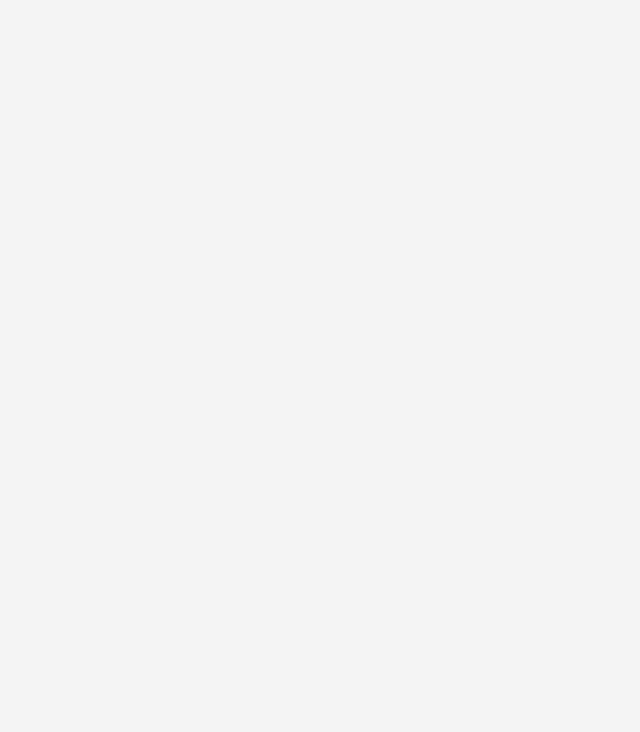
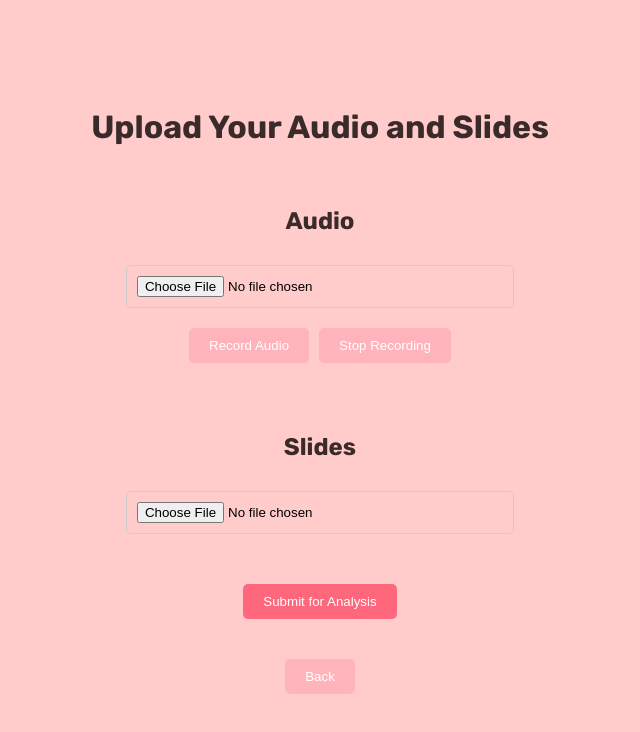
Before and after one commit to epshinde/GirlHacks, a React (Create React App) app in the folder speak-savvy/: page /upload in a window 1280 px wide. Before the commit this address had no page. Shown: the top 732 px of the page, without its empty margins (320-960 px from the left). Built offline with nearby package versions, Linux system fonts and the light colour scheme.

Commit message:
improve and pastel

```diff
--- a/speak-savvy/package.json
+++ b/speak-savvy/package.json
@@ -8,6 +8,7 @@
     "@testing-library/user-event": "^13.5.0",
     "react": "^18.3.1",
     "react-dom": "^18.3.1",
+    "react-media-recorder": "^1.7.1",
     "react-router-dom": "^6.26.2",
     "react-scripts": "5.0.1",
     "web-vitals": "^2.1.4"
--- a/speak-savvy/src/App.css
+++ b/speak-savvy/src/App.css
@@ -1,44 +1,20 @@
 /* src/App.css */
 body {
-  font-family: Arial, sans-serif;
+  background-color: #ffcccb;
+  font-family: 'Rubik', sans-serif; /* Modern font */
   margin: 0;
   padding: 0;
-  background-color: #f4f4f4;
 }
 
-.center {
-  display: flex;
-  flex-direction: column;
-  align-items: center;
-  justify-content: center;
-  height: 100vh;
+h1, h2, h3 {
+  color: #3A2A2A; /* Darker text color for contrast */
 }
 
-.button-container {
-  display: flex;
-  justify-content: center;
-  gap: 20px; /* Space between buttons */
+/* General button styles */
+button {
+  transition: background-color 0.3s ease;
 }
 
-.stButton {
-  background-color: #6E7DAB;
-  color: #D1E3DD;
-  padding: 15px 30px;
-  font-size: 18px;
-  border-radius: 8px;
-  border: none;
-  cursor: pointer;
-  display: flex;
-  align-items: center;
+button:hover {
+  opacity: 0.9; /* Slight fade on hover */
 }
-
-.stButton:hover {
-  background-color: #5762D5;
-  color: #FFFFFF;
-}
-
-.button-img {
-  margin-right: 10px; /* Space between image and text */
-  width: 30px; /* Adjust the size of the images */
-  height: 30px;
-}
--- a/speak-savvy/src/App.js
+++ b/speak-savvy/src/App.js
@@ -3,6 +3,7 @@ import React from 'react';
 import { BrowserRouter as Router, Route, Routes } from 'react-router-dom';
 import Home from './components/Home';
 import AiGoals from './components/AiGoals';
+import UploadPage from './components/UploadPage'; // Import your new UploadPage component
 import RealCoach from './components/RealCoach';
 import './App.css';
 
@@ -12,6 +13,7 @@ const App = () => {
             <Routes>
                 <Route path="/" element={<Home />} />
                 <Route path="/ai" element={<AiGoals />} />
+                <Route path="/upload" element={<UploadPage />} /> {/* Ensure this route is included */}
                 <Route path="/real-coach" element={<RealCoach />} />
             </Routes>
         </Router>
--- a/speak-savvy/src/components/AiGoals.js
+++ b/speak-savvy/src/components/AiGoals.js
@@ -1,49 +1,60 @@
 // src/components/AiGoals.js
-import React, { useState } from 'react';
-import { Link } from 'react-router-dom';
+import React from 'react';
+import { useNavigate } from 'react-router-dom';
+import BackButton from './BackButton'; // Import BackButton
 
 const AiGoals = () => {
-    const [goals, setGoals] = useState({
-        clarity: false,
-        engagement: false,
-        time: false,
-        confidence: false,
-    });
+    const navigate = useNavigate();
 
-    const handleChange = (event) => {
-        const { name, checked } = event.target;
-        setGoals({ ...goals, [name]: checked });
+    const handleGoalsConfirmation = () => {
+        navigate('/upload');
     };
 
     return (
-        <div className="center">
+        <div style={styles.container}>
             <h1>Set Your Presentation Goals</h1>
+            {/* Goals checkboxes */}
             <label>
-                <input type="checkbox" name="clarity" checked={goals.clarity} onChange={handleChange} />
-                Improve clarity of speech
+                <input type="checkbox" /> Improve clarity of speech
             </label>
             <label>
-                <input type="checkbox" name="engagement" checked={goals.engagement} onChange={handleChange} />
-                Increase audience engagement
+                <input type="checkbox" /> Increase audience engagement
             </label>
             <label>
-                <input type="checkbox" name="time" checked={goals.time} onChange={handleChange} />
-                Stay within time limits
+                <input type="checkbox" /> Stay within time limits
             </label>
             <label>
-                <input type="checkbox" name="confidence" checked={goals.confidence} onChange={handleChange} />
-                Boost presentation confidence
+                <input type="checkbox" /> Boost presentation confidence
             </label>
-            <div className="button-container">
-                <Link to="/">
-                    <button className="stButton">Back to Home</button>
-                </Link>
-                <Link to="/ai-analysis">
-                    <button className="stButton">Confirm Goals</button>
-                </Link>
-            </div>
+
+            <button onClick={handleGoalsConfirmation} style={styles.confirmButton}>
+                Confirm Goals
+            </button>
+
+            {/* Back Button */}
+            <BackButton to="/" />
         </div>
     );
 };
 
+const styles = {
+    container: {
+        display: 'flex',
+        flexDirection: 'column',
+        alignItems: 'center',
+        textAlign: 'center',
+        padding: '20px',
+    },
+    confirmButton: {
+        padding: '10px 20px',
+        backgroundColor: '#FF677D', // Pastel Red
+        color: '#fff',
+        border: 'none',
+        borderRadius: '5px',
+        cursor: 'pointer',
+        margin: '20px 0',
+        transition: 'background-color 0.3s ease',
+    }
+};
+
 export default AiGoals;
--- /dev/null
+++ b/speak-savvy/src/components/BackButton.js
@@ -0,0 +1,28 @@
+// src/components/BackButton.js
+import React from 'react';
+import { useNavigate } from 'react-router-dom';
+
+const BackButton = ({ to }) => {
+    const navigate = useNavigate();
+
+    return (
+        <button onClick={() => navigate(to)} style={styles.button}>
+            Back
+        </button>
+    );
+};
+
+const styles = {
+    button: {
+        padding: '10px 20px',
+        backgroundColor: '#FFB3BA', // Pastel Pink
+        color: '#fff',
+        border: 'none',
+        borderRadius: '5px',
+        cursor: 'pointer',
+        margin: '20px 0', // Add some margin for spacing
+        transition: 'background-color 0.3s ease',
+    }
+};
+
+export default BackButton;
--- a/speak-savvy/src/components/Home.css
+++ b/speak-savvy/src/components/Home.css
@@ -1,10 +1,20 @@
 /* src/components/Home.css */
+body {
+    background-color: #ffcccb; /* Pastel pink */
+    font-family: 'Rubik', sans-serif; /* Set Rubik font */
+}
+
 .center {
     display: flex;
     flex-direction: column;
     align-items: center;
     justify-content: center;
-    height: 100vh;
+    height: 100vh; /* Full height */
+}
+
+h1 {
+    color: #333; /* Darker color for header */
+    margin-bottom: 20px; /* Space below header */
 }
 
 .button-container {
@@ -14,8 +24,8 @@
 }
 
 .stButton {
-    background-color: #6E7DAB;
-    color: #D1E3DD;
+    background-color: #ffb3b3; /* Button background color */
+    color: #fff; /* White text */
     padding: 15px 30px;
     font-size: 18px;
     border-radius: 8px;
@@ -23,11 +33,12 @@
     cursor: pointer;
     display: flex;
     align-items: center;
+    transition: background-color 0.3s ease; /* Smooth transition */
 }
 
 .stButton:hover {
-    background-color: #5762D5;
-    color: #FFFFFF;
+    background-color: #ff9999; /* Lighter pink on hover */
+    color: #fff; /* Keep text white */
 }
 
 .button-img {
--- a/speak-savvy/src/components/Home.js
+++ b/speak-savvy/src/components/Home.js
@@ -1,29 +1,63 @@
 // src/components/Home.js
 import React from 'react';
-import { Link } from 'react-router-dom';
-import './Home.css'; // Create a CSS file for styling
+import { useNavigate } from 'react-router-dom';
+import BackButton from './BackButton'; // Import BackButton
 
 const Home = () => {
+    const navigate = useNavigate();
+
+    const handleAiAnalysis = () => {
+        navigate('/ai');
+    };
+
+    const handleRealCoach = () => {
+        navigate('/real-coach');
+    };
+
     return (
-        <div className="center">
+        <div style={styles.container}>
             <h1>Welcome to SpeakSavvy</h1>
             <p>Please choose how you'd like to proceed:</p>
-            <div className="button-container">
-                <Link to="/ai">
-                    <button className="stButton">
-                        <img className="button-img" src="ai.jpeg" alt="AI" />
-                        AI-Powered Analysis
-                    </button>
-                </Link>
-                <Link to="/real-coach">
-                    <button className="stButton">
-                        <img className="button-img" src="coach.jpeg" alt="Coach" />
-                        Real Presentation Coach
-                    </button>
-                </Link>
+
+            <div style={styles.buttonContainer}>
+                <button onClick={handleAiAnalysis} style={styles.button}>
+                    AI-Powered Analysis
+                </button>
+                <button onClick={handleRealCoach} style={styles.button}>
+                    Real Presentation Coach
+                </button>
             </div>
+
+            {/* Back Button */}
+            <BackButton to="/" />
         </div>
     );
 };
 
+const styles = {
+    container: {
+        display: 'flex',
+        flexDirection: 'column',
+        alignItems: 'center',
+        textAlign: 'center',
+        padding: '20px',
+    },
+    buttonContainer: {
+        display: 'flex',
+        justifyContent: 'space-around',
+        width: '100%',
+        margin: '20px 0',
+    },
+    button: {
+        padding: '10px 20px',
+        backgroundColor: '#FF677D', // Pastel Red
+        color: '#fff',
+        border: 'none',
+        borderRadius: '5px',
+        cursor: 'pointer',
+        margin: '0 10px',
+        transition: 'background-color 0.3s ease',
+    }
+};
+
 export default Home;
--- a/speak-savvy/src/components/RealCoach.js
+++ b/speak-savvy/src/components/RealCoach.js
@@ -1,25 +1,47 @@
 // src/components/RealCoach.js
 import React from 'react';
-import { Link } from 'react-router-dom';
+import BackButton from './BackButton';
 
 const RealCoach = () => {
     return (
-        <div className="center">
+        <div style={styles.container}>
             <h1>Connect with a Real Presentation Coach</h1>
+
             <h2>Choose a Presentation Coach</h2>
             <select>
-                <option>Coach A</option>
-                <option>Coach B</option>
-                <option>Coach C</option>
+                <option value="coach-a">Coach A</option>
+                <option value="coach-b">Coach B</option>
+                <option value="coach-c">Coach C</option>
             </select>
-            <div className="button-container">
-                <button className="stButton">Pair with Coach</button>
-                <Link to="/">
-                    <button className="stButton">Back to Home</button>
-                </Link>
-            </div>
+
+            <button style={styles.pairButton}>
+                Pair with Coach
+            </button>
+
+            {/* Back Button */}
+            <BackButton to="/" />
         </div>
     );
 };
 
+const styles = {
+    container: {
+        display: 'flex',
+        flexDirection: 'column',
+        alignItems: 'center',
+        textAlign: 'center',
+        padding: '20px',
+    },
+    pairButton: {
+        padding: '10px 20px',
+        backgroundColor: '#FF677D', // Pastel Red
+        color: '#fff',
+        border: 'none',
+        borderRadius: '5px',
+        cursor: 'pointer',
+        margin: '20px 0',
+        transition: 'background-color 0.3s ease',
+    }
+};
+
 export default RealCoach;
--- /dev/null
+++ b/speak-savvy/src/components/UploadPage.css
@@ -0,0 +1,32 @@
+/* src/components/UploadPage.css */
+.upload-container {
+    display: flex;
+    flex-direction: column;
+    align-items: center;
+    justify-content: center;
+    height: 100vh;
+    padding: 20px;
+}
+
+h1, h2 {
+    text-align: center;
+}
+
+.audio-upload, .slide-upload {
+    margin: 20px 0;
+}
+
+button {
+    margin-top: 10px;
+    padding: 10px 20px;
+    background-color: #6E7DAB;
+    color: #D1E3DD;
+    border: none;
+    border-radius: 5px;
+    cursor: pointer;
+}
+
+button:hover {
+    background-color: #5762D5;
+    color: #FFFFFF;
+}
--- /dev/null
+++ b/speak-savvy/src/components/UploadPage.js
@@ -0,0 +1,134 @@
+// src/components/UploadPage.js
+import React, { useState } from 'react';
+import BackButton from './BackButton';
+
+const UploadPage = () => {
+    const [audioFile, setAudioFile] = useState(null);
+    const [slidesFile, setSlidesFile] = useState(null);
+    const [recording, setRecording] = useState(false);
+    const [mediaRecorder, setMediaRecorder] = useState(null);
+
+    const handleAudioUpload = (event) => {
+        setAudioFile(event.target.files[0]);
+    };
+
+    const handleSlidesUpload = (event) => {
+        setSlidesFile(event.target.files[0]);
+    };
+
+    const startRecording = () => {
+        navigator.mediaDevices.getUserMedia({ audio: true })
+            .then((stream) => {
+                const recorder = new MediaRecorder(stream);
+                setMediaRecorder(recorder);
+
+                recorder.ondataavailable = (event) => {
+                    setAudioFile(new Blob([event.data], { type: 'audio/wav' }));
+                };
+
+                recorder.start();
+                setRecording(true);
+            })
+            .catch((error) => {
+                console.error("Error accessing microphone: ", error);
+            });
+    };
+
+    const stopRecording = () => {
+        if (mediaRecorder) {
+            mediaRecorder.stop();
+            setRecording(false);
+        }
+    };
+
+    const handleSubmit = () => {
+        // Handle upload logic here
+        // Send audioFile and slidesFile to the backend for analysis
+        console.log('Uploading audio:', audioFile);
+        console.log('Uploading slides:', slidesFile);
+    };
+
+    return (
+        <div style={styles.container}>
+            <h1>Upload Your Audio and Slides</h1>
+
+            <div style={styles.section}>
+                <h2>Audio</h2>
+                <input
+                    type="file"
+                    accept=".wav"
+                    onChange={handleAudioUpload}
+                    style={styles.input}
+                />
+                <div>
+                    <button onClick={startRecording} disabled={recording} style={styles.recordButton}>
+                        {recording ? "Recording..." : "Record Audio"}
+                    </button>
+                    <button onClick={stopRecording} disabled={!recording} style={styles.recordButton}>
+                        Stop Recording
+                    </button>
+                </div>
+            </div>
+
+            <div style={styles.section}>
+                <h2>Slides</h2>
+                <input
+                    type="file"
+                    accept=".pptx, .pdf"
+                    onChange={handleSlidesUpload}
+                    style={styles.input}
+                />
+            </div>
+
+            <button onClick={handleSubmit} style={styles.submitButton}>
+                Submit for Analysis
+            </button>
+
+            {/* Back Button */}
+            <BackButton to="/ai" />
+        </div>
+    );
+};
+
+const styles = {
+    container: {
+        display: 'flex',
+        flexDirection: 'column',
+        alignItems: 'center',
+        textAlign: 'center',
+        padding: '20px',
+    },
+    section: {
+        margin: '20px 0',
+        width: '100%', // Ensures sections take full width
+    },
+    input: {
+        margin: '10px 0',
+        padding: '10px',
+        borderRadius: '5px',
+        border: '1px solid #ccc',
+        width: '80%',
+    },
+    recordButton: {
+        padding: '10px 20px',
+        backgroundColor: '#FFB3BA', // Pastel Pink
+        color: '#fff',
+        border: 'none',
+        borderRadius: '5px',
+        cursor: 'pointer',
+        margin: '10px 5px',
+        transition: 'background-color 0.3s ease',
+    },
+    submitButton: {
+        padding: '10px 20px',
+        backgroundColor: '#FF677D', // Pastel Red
+        color: '#fff',
+        border: 'none',
+        borderRadius: '5px',
+        cursor: 'pointer',
+        margin: '20px 0',
+        transition: 'background-color 0.3s ease',
+    }
+};
+
+export default UploadPage;
--- a/speak-savvy/src/index.css
+++ b/speak-savvy/src/index.css
@@ -1,13 +1,31 @@
+@import url('https://fonts.googleapis.com/css2?family=Rubik:wght@400;500;700&display=swap');
+
 body {
-  margin: 0;
-  font-family: -apple-system, BlinkMacSystemFont, 'Segoe UI', 'Roboto', 'Oxygen',
-    'Ubuntu', 'Cantarell', 'Fira Sans', 'Droid Sans', 'Helvetica Neue',
-    sans-serif;
-  -webkit-font-smoothing: antialiased;
-  -moz-osx-font-smoothing: grayscale;
+    background-color: #ffcccb; /* Pastel pink */
+    font-family: 'Rubik', sans-serif; /* Set Rubik font */
+    margin: 0;
+    padding: 0;
+    height: 100vh; /* Ensure full height */
+    display: flex;
+    flex-direction: column;
+    justify-content: center;
+    align-items: center;
 }
 
-code {
-  font-family: source-code-pro, Menlo, Monaco, Consolas, 'Courier New',
-    monospace;
+h1, h2, h3 {
+    color: #333; /* Darker color for headers */
 }
+
+.button {
+    background-color: #ffb3b3; /* Button background color */
+    color: #fff; /* White text */
+    border: none;
+    border-radius: 5px;
+    padding: 10px 20px;
+    cursor: pointer;
+    font-size: 16px;
+}
+
+.button:hover {
+    background-color: #ff9999; /* Lighter pink on hover */
+}
```
Also changed, not shown: speak-savvy/src/components/ai.jpeg (added), 1 other file (tests, documents, lock files or other folders).
